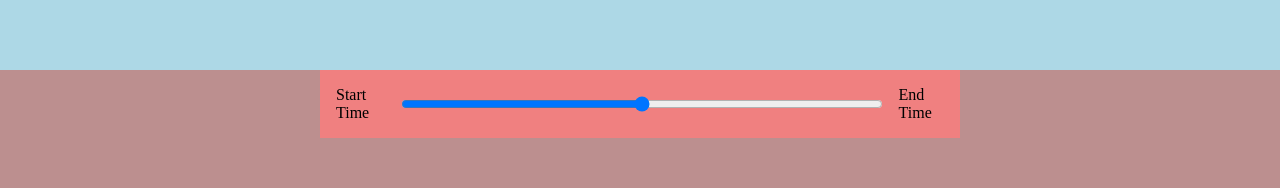
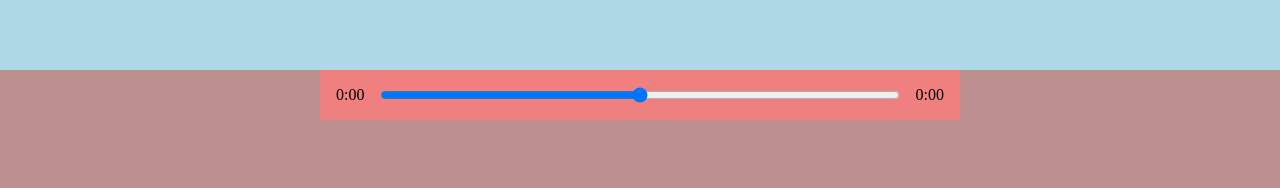
Before and after one commit to jianingroja/react-music-player, a React (Create React App) app: page / in a window 1280 px wide. Shown: the part 410-598 px from the top of the page. Built offline with nearby package versions, Linux system fonts and the light colour scheme.

Commit message:
update formatted time, input slider, dragable slider

```diff
--- a/src/components/Player.js
+++ b/src/components/Player.js
@@ -1,4 +1,4 @@
-import React, { useRef } from "react";
+import React, { useRef, useState } from "react";
 //component
 import { FontAwesomeIcon } from "@fortawesome/react-fontawesome";
 //specific icons (faAngleDoubleLeft)
@@ -11,9 +11,10 @@
 const Player = ({ currentSong, isPlaying, setIsPlaying }) => {
   //Ref
   const audioRef = useRef(null);
+
   //Event Handlers
   const playSongHandler = () => {
-    console.log(audioRef.current);
+    // console.log(audioRef.current);
     if (isPlaying) {
       audioRef.current.pause();
       setIsPlaying(!isPlaying); //change the state
@@ -22,12 +23,46 @@
       setIsPlaying(!isPlaying);
     }
   };
+
+  const timeUpdateHandler = (e) => {
+    const current = e.target.currentTime;
+    const songDuration = e.target.duration;
+    setSongInfo({ ...songInfo, currentTime: current, duration: songDuration });
+  };
+
+  const getTime = (time) => {
+    return (
+      //format time
+      //* Math.floor: 向下取整
+      //* %：向下去余
+      //* 换算成分钟 + ： +（ 0 + 60以内的秒数）<取后两位，如果秒数是个位数，则为‘0x’，如果有十位数，则为‘0xx’>
+      Math.floor(time / 60) + ":" + ("0" + Math.floor(time % 60)).slice(-2)
+    );
+  };
+
+  const dragHandler = (e) => {
+    audioRef.current.currentTime = e.target.value;
+    setSongInfo({ ...songInfo, currentTime: e.target.value });
+  };
+
+  //State
+  const [songInfo, setSongInfo] = useState({
+    currentTime: null,
+    duration: null,
+  });
+
   return (
     <div className="player">
       <div className="time-control">
-        <p>Start Time</p>
-        <input type="range" />
-        <p>End Time</p>
+        <p>{getTime(songInfo.currentTime)}</p>
+        <input
+          min={0}
+          max={songInfo.duration}
+          value={songInfo.currentTime}
+          onChange={dragHandler}
+          type="range"
+        />
+        <p>{getTime(songInfo.duration)}</p>
       </div>
       <div className="play-control">
         {/* icon */}
@@ -44,7 +79,12 @@
           icon={faAngleRight}
         />
       </div>
-      <audio ref={audioRef} src={currentSong.audio}></audio>
+      <audio
+        onTimeUpdate={timeUpdateHandler}
+        onLoadedMetadata={timeUpdateHandler} //在点击之前加载媒体信息，展示songDuration
+        ref={audioRef}
+        src={currentSong.audio}
+      ></audio>
     </div>
   );
 };
--- a/src/style/_player.scss
+++ b/src/style/_player.scss
@@ -15,7 +15,8 @@
   display: flex;
   input {
     width: 100%;
-    padding: 1rem 2rem; // Not need to click the slider perfectly precise
+    padding: 1rem 0rem; // Not need to click the slider perfectly precise
+    // if padding exits for lef and right, input slider will not start from 0
   }
   p {
     padding: 1rem;
```
